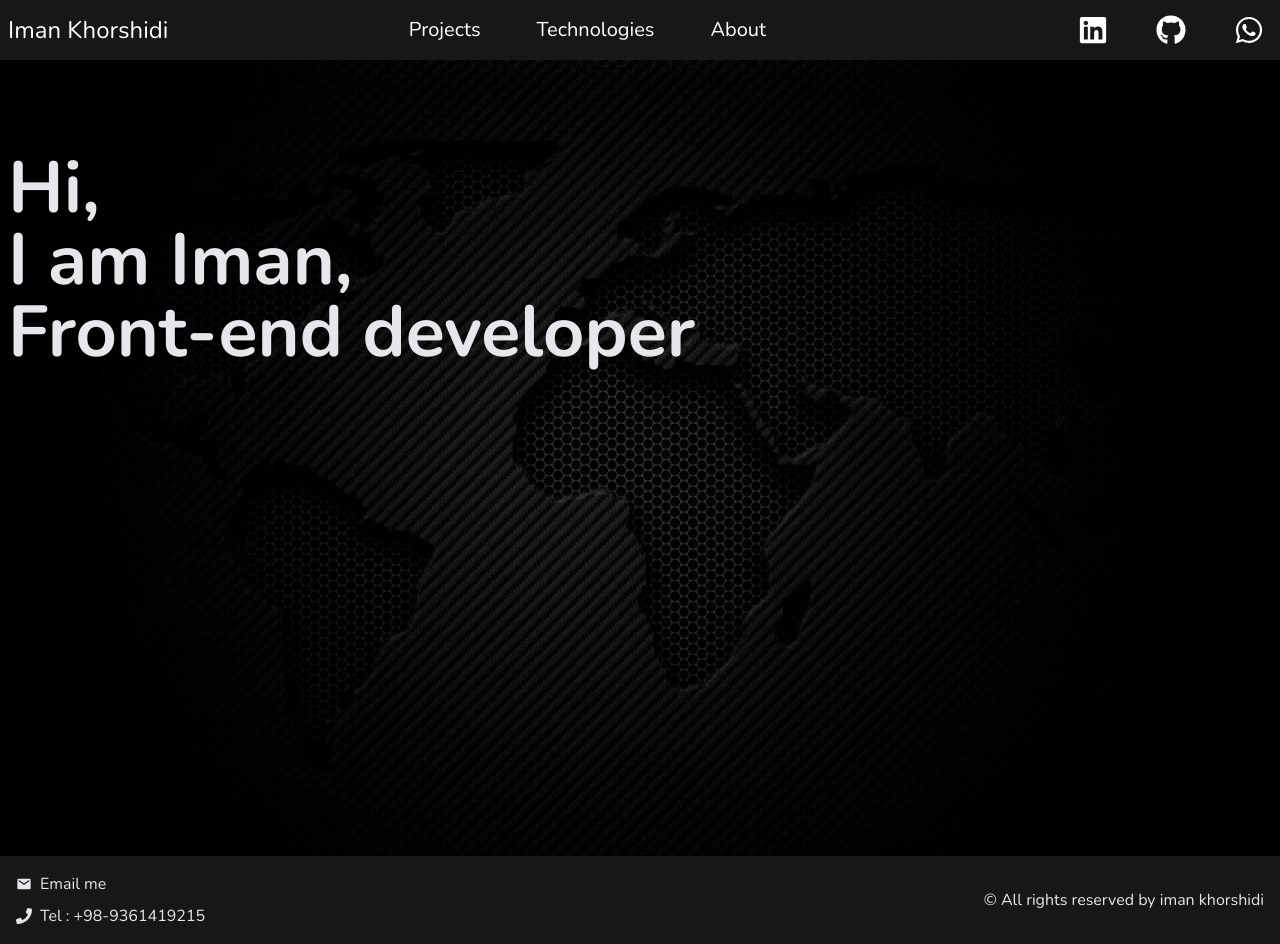
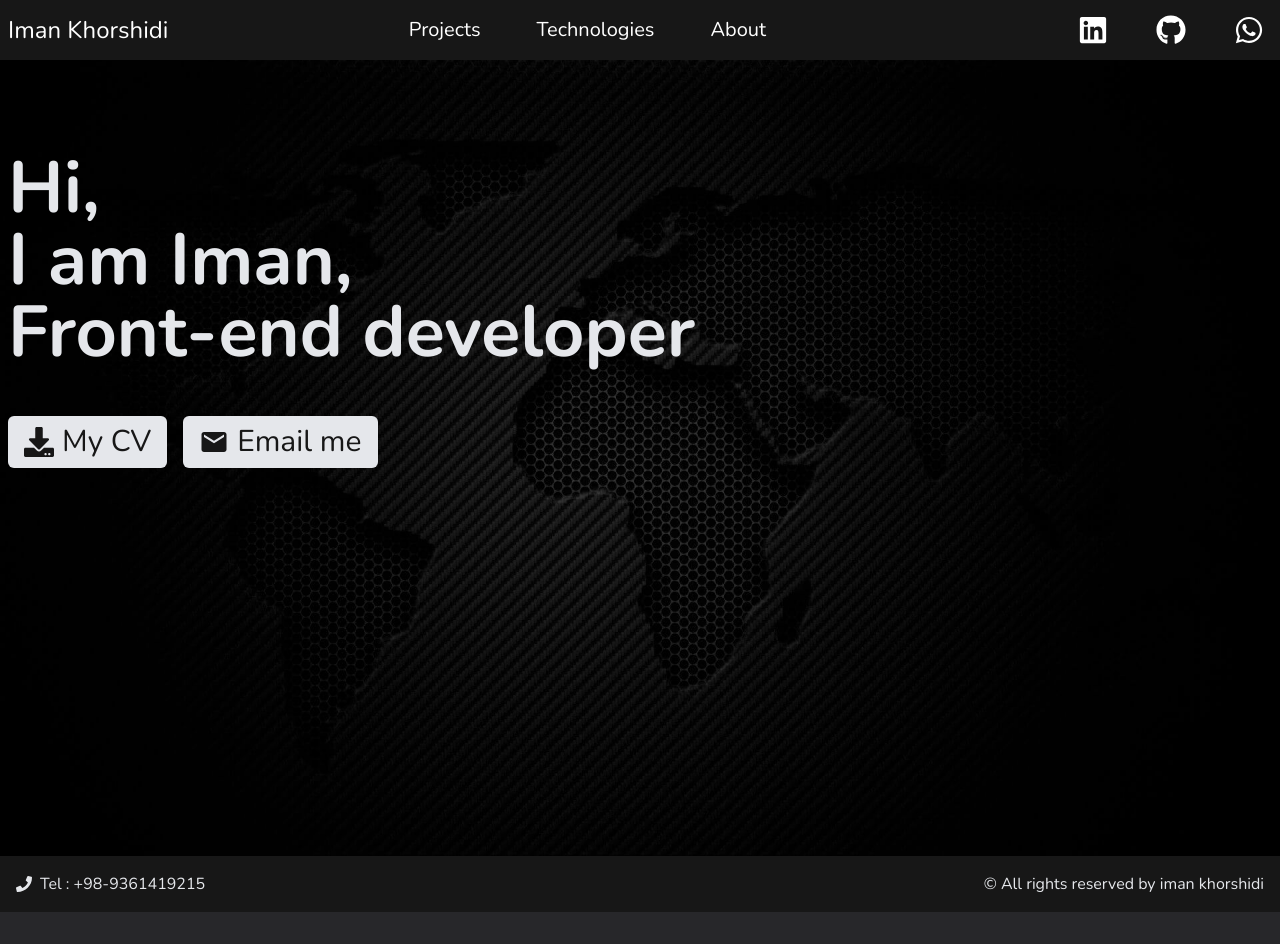
Before and after one commit to Imankh72/portfolio, a Next.js app: page / in a window 1280 px wide. After the commit the page ends 912 px from the top, so only its background shows below. Built offline with nearby package versions, Linux system fonts and the light colour scheme.

Commit message:
Fix: HeroSection,About and Footer Component

```diff
--- a/components/About.jsx
+++ b/components/About.jsx
@@ -3,7 +3,7 @@ import { FaDownload } from "react-icons/fa";
 
 const About = () => {
   return (
-    <div className="darkGradient mt-14 py-6 h-[100%] px-6">
+    <div className="darkGradient mt-14 py-6 h-[95vh] px-6">
       <h1 className="text-4xl pl-2 mb-16 sm:text-5xl ">About</h1>
       <div className="flex flex-col items-center gap-10 md:flex-row">
         <div className="rounded-full overflow-hidden w-[280px] h-[300px] ">
@@ -21,15 +21,6 @@ const About = () => {
           </p>
         </div>
       </div>
-      <div className="flex items-center justify-center gap-4 py-4 mt-12 text-2xl md:text-4xl md:py-2">
-        <a
-          className="flex items-center justify-center gap-4"
-          href="/static/iman-khorshidi.pdf"
-          download="iman-khorshidi.pdf"
-        >
-          <FaDownload /> My CV
-        </a>
-      </div>
     </div>
   );
 };
--- a/components/Footer.jsx
+++ b/components/Footer.jsx
@@ -5,11 +5,7 @@ import { MdEmail } from "react-icons/md";
 const Footer = () => {
   return (
     <div className="bg-neutral-900 flex flex-col items-center gap-2 p-2 sm:flex-row sm:justify-between md:p-4 ">
-      <div className="flex flex-col gap-2">
-        <div className="flex items-center gap-2">
-          <MdEmail />
-          <a href="mailto:imankhorshidi@gmail.com">Email me</a>
-        </div>
+      <div>
         <div className="flex items-center gap-2">
           <FaPhone />
           <p>Tel : +98-9361419215</p>
--- a/components/HeroSection.jsx
+++ b/components/HeroSection.jsx
@@ -1,11 +1,31 @@
+import { FaDownload } from "react-icons/fa";
+import { MdEmail } from "react-icons/md";
+
 const HeroSection = () => {
   return (
     <div className="homeBackground text-gray-200 mt-14 pt-16 pl-2 sm:text-left h-[100vh]">
-      <h1 className="text-4xl mt-8 sm:text-6xl md:text-7xl font-semibold">
+      <h1 className="text-4xl mt-8 mb-12 sm:text-6xl md:text-7xl font-semibold">
         <span className="block">Hi,</span>
         <span className="block">I am Iman,</span>
         <span className="">Front-end developer</span>
       </h1>
+
+      <div className="flex items-center gap-4">
+        <a
+          className="flex items-center justify-center gap-2 bg-gray-200 text-neutral-900 py-1 px-2 rounded-md hover:text-gray-200 hover:bg-neutral-900 transition-all text-xl sm:text-2xl md:text-3xl md:py-2 md:px-4"
+          href="/static/iman-khorshidi.pdf"
+          download="iman-khorshidi.pdf"
+        >
+          <FaDownload /> My CV
+        </a>
+
+        <a
+          className="flex items-center justify-center gap-2 bg-gray-200 text-neutral-900 py-1 px-2 rounded-md hover:text-gray-200 hover:bg-neutral-900 transition-all text-xl sm:text-2xl md:text-3xl md:py-2 md:px-4"
+          href="mailto:imankhorshidi@gmail.com"
+        >
+          <MdEmail /> Email me
+        </a>
+      </div>
     </div>
   );
 };
```
